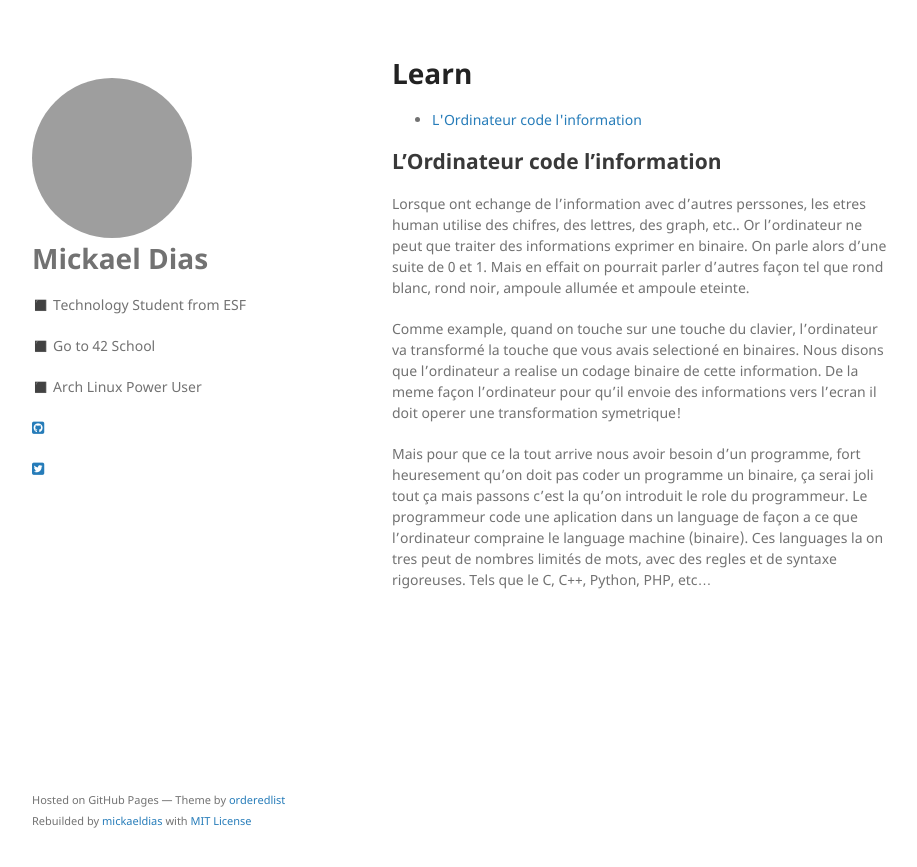
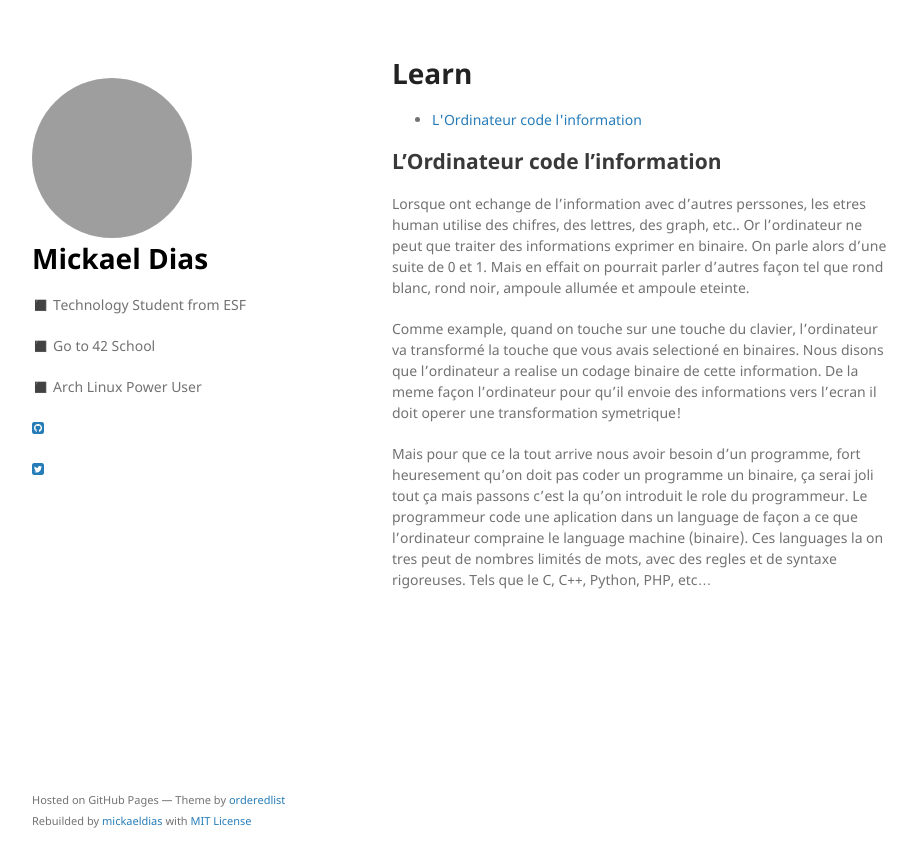
Before and after one commit to gliasa01/gliasa01.github.io, a Jekyll site: the page built from index.md, in a window 1280 px wide. Shown: the top 867 px of the page, without its empty margins (178-1095 px from the left). Built offline with Jekyll 4.4.1, drawn with Linux system fonts in a browser that asks for light colours; nearby versions of some CDN libraries; library files that are not in the unit come from our copies; grey boxes are pictures that could not be loaded.

Commit message:
fix link to sass

```diff
--- a/_layouts/default.html
+++ b/_layouts/default.html
@@ -4,7 +4,7 @@
     <meta charset="utf-8">
     <meta http-equiv="X-UA-Compatible" content="chrome=1">
     <link rel="stylesheet" href="{{ '/assets/css/style.css?v=' | append: site.github.build_revision | relative_url }}">
-    <link rel="stylesheet" href="{{'assets/css/font-awesome.min.css' | relative_url }}">
+    <link rel="stylesheet" href="{{ '/assets/css/font-awesome.css' | relative_url }}">
     <meta name="viewport" content="width=device-width">
   </head>
   <body>
--- a/_sass/jekyll-theme-minimal.scss
+++ b/_sass/jekyll-theme-minimal.scss
@@ -63,7 +63,7 @@
 
 .title {
   text-decoration: none;
-  color: #727272;
+  color: black;
 }
 
 blockquote {
```
